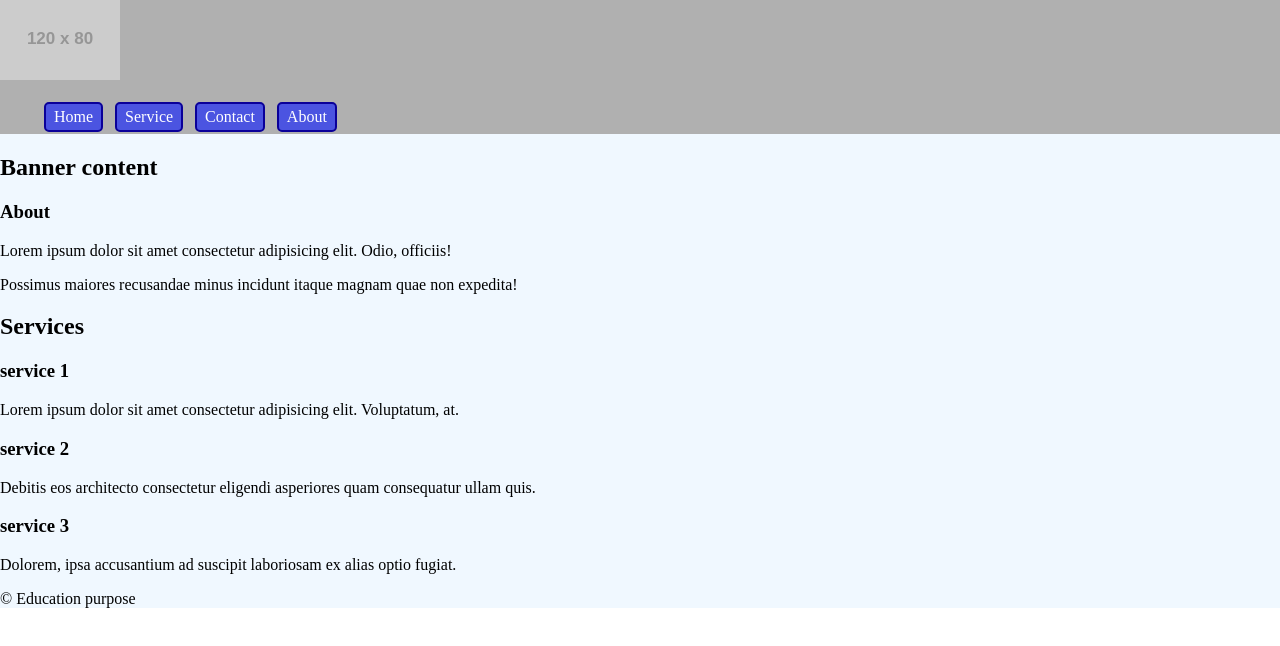
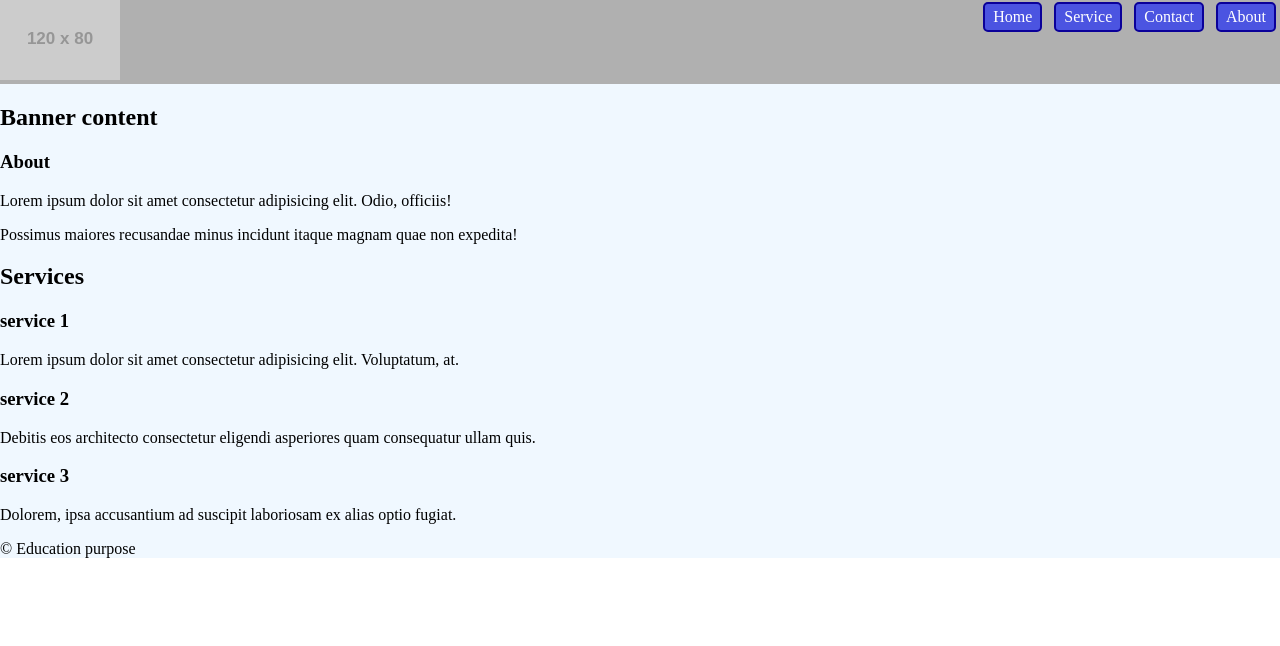
Before and after one commit to dineshgopalchand/MEAN-33, a plain HTML site: page UI/HTML/index.html in a window 1280 px wide. Drawn offline with Linux system fonts and the light colour scheme; placeholder pictures from the web are drawn by us.

Commit message:
Alignment using float

```diff
--- a/UI/HTML/index.html
+++ b/UI/HTML/index.html
@@ -17,6 +17,7 @@
       }
       nav ul {
         list-style-type: none;
+        margin: 0px;
       }
       nav ul li {
         display: inline-block;
@@ -35,6 +36,16 @@
       }
       nav ul li:hover a {
         color: rgb(252, 120, 49);
+      }
+      header > div,
+      header > nav {
+        display: inline-block;
+      }
+      header > div {
+        /* float: left; */
+      }
+      header > nav {
+        float: right;
       }
     </style>
   </head>
```
